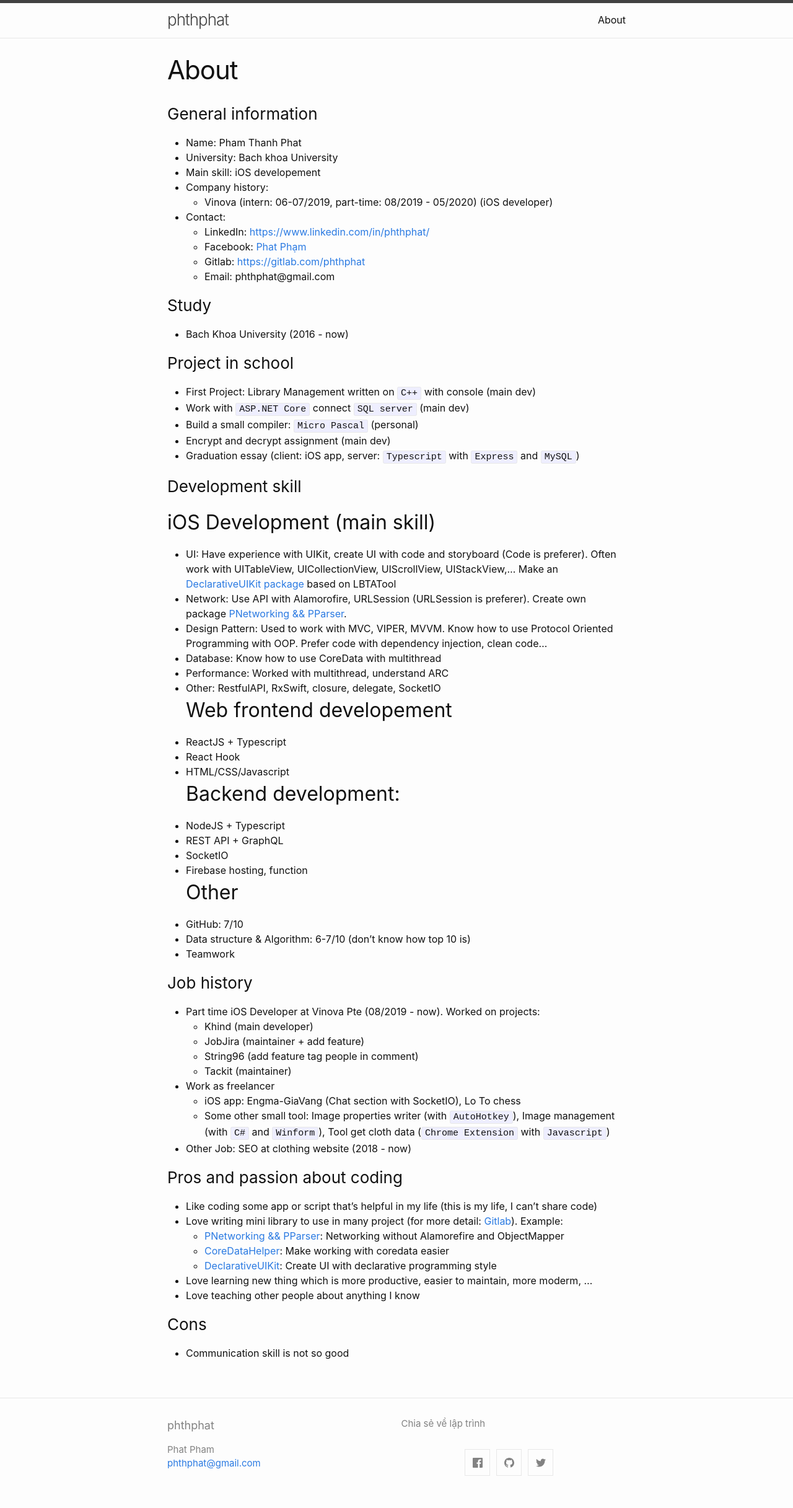
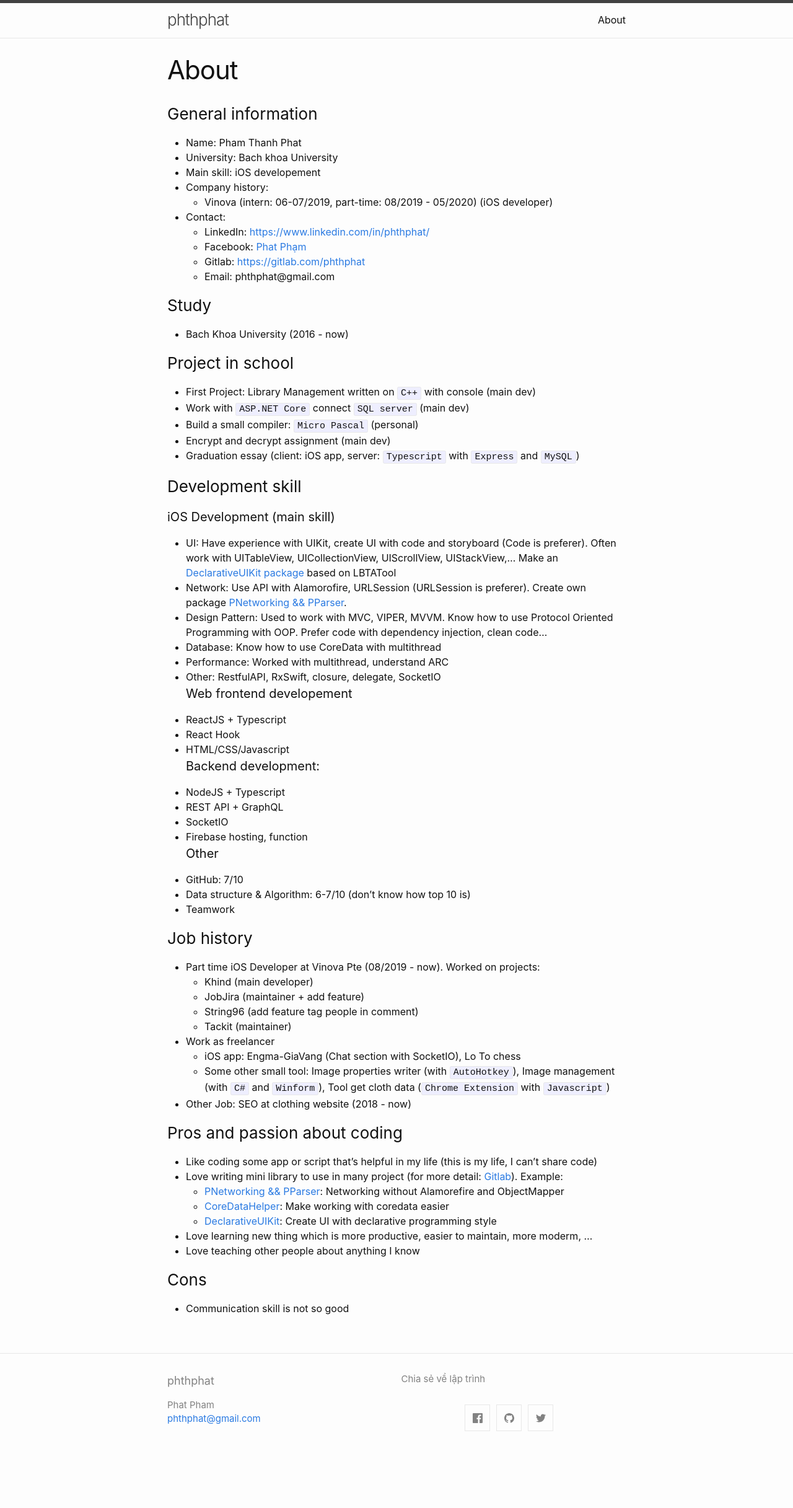
Before and after one commit to phthphat/phthphat.github.io, a Jekyll site: the page built from about.md, in a window 1280 px wide. Shown: the whole page at 62% size. Built offline with Jekyll 4.4.1, drawn with Linux system fonts in a browser that asks for light colours; after the commit the page ends 2361 px from its top, so only the background shows below that.

```diff
--- a/about.md
+++ b/about.md
@@ -26,23 +26,23 @@ permalink: /about/
 - Graduation essay (client: iOS app, server: `Typescript` with `Express` and `MySQL`)
 
 ### Development skill
-## iOS Development (main skill)
+#### iOS Development (main skill)
 - UI: Have experience with UIKit, create UI with code and storyboard (Code is preferer). Often work with UITableView, UICollectionView, UIScrollView, UIStackView,... Make an [DeclarativeUIKit package](https://gitlab.com/phthphat-share/declarativeuikit) based on LBTATool
 - Network: Use API with Alamorofire, URLSession (URLSession is preferer). Create own package [PNetworking && PParser](https://gitlab.com/phthphat-share/pnetworking.git).
 - Design Pattern: Used to work with MVC, VIPER, MVVM. Know how to use Protocol Oriented Programming with OOP. Prefer code with dependency injection, clean code...
 - Database: Know how to use CoreData with multithread
 - Performance: Worked with multithread, understand ARC
 - Other: RestfulAPI, RxSwift, closure, delegate, SocketIO
-## Web frontend developement
+#### Web frontend developement
 - ReactJS + Typescript
 - React Hook
 - HTML/CSS/Javascript
-## Backend development:
+#### Backend development:
 - NodeJS + Typescript
 - REST API + GraphQL
 - SocketIO
 - Firebase hosting, function
-## Other
+#### Other
 - GitHub: 7/10
 - Data structure & Algorithm: 6-7/10 (don't know how top 10 is)
 - Teamwork
```
